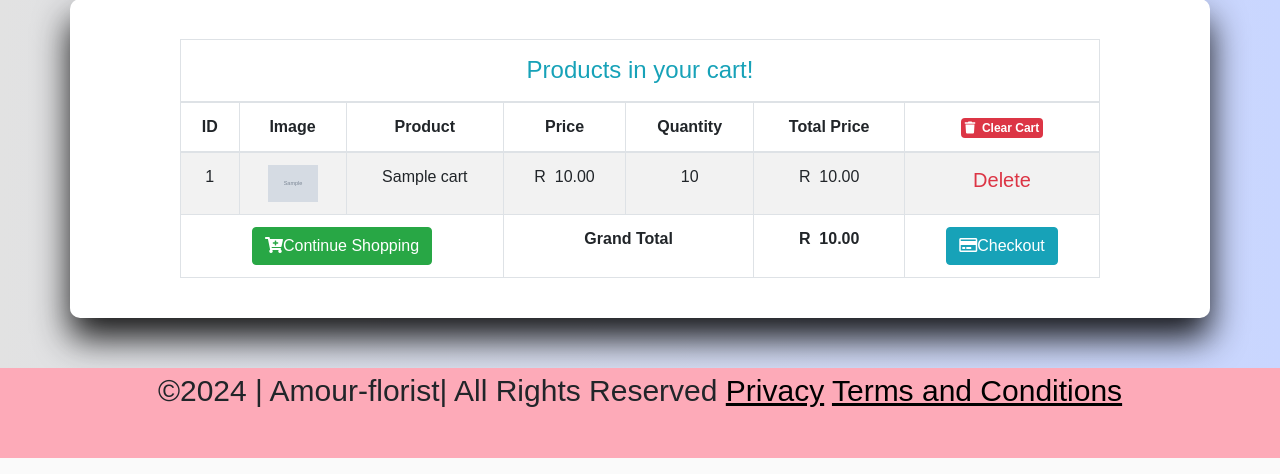
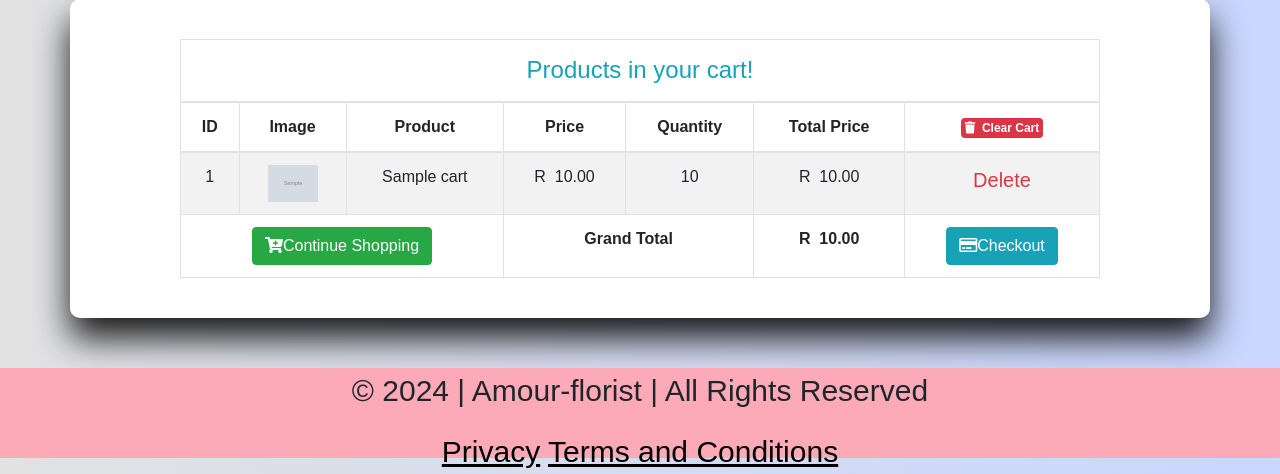
Before and after one commit to azraadawood/flowerstore, a PHP site: page /cart.php in a window 1280 px wide. Shown: the part 451-925 px from the top of the page. Run offline with PHP 8.4, Linux system fonts and the light colour scheme; tables that the repository leaves empty or names only in its code hold one stand-in row (values such as "Sample post"); grey boxes marked "Sample" are stand-in pictures; some libraries are stand-ins or nearby versions.

Commit message:
cart.php

```diff
--- a/cart.php
+++ b/cart.php
@@ -1,6 +1,6 @@
 <?php
 session_start();
-  require 'config.php';
+require 'config.php'; // Include your database connection
 ?>
 
 <!DOCTYPE html>
@@ -13,8 +13,8 @@
   <meta name="viewport" content="width=device-width, initial-scale=1, shrink-to-fit=no">
   <title>Shopping Cart System</title>
   <link rel="stylesheet" href="style.css">
-  <link rel='stylesheet' href='https://cdnjs.cloudflare.com/ajax/libs/twitter-bootstrap/4.5.2/css/bootstrap.min.css' />
-  <link rel='stylesheet' href='https://cdnjs.cloudflare.com/ajax/libs/font-awesome/5.9.0/css/all.min.css' />
+  <link rel="stylesheet" href="https://cdnjs.cloudflare.com/ajax/libs/twitter-bootstrap/4.5.2/css/bootstrap.min.css">
+  <link rel="stylesheet" href="https://cdnjs.cloudflare.com/ajax/libs/font-awesome/5.9.0/css/all.min.css">
 </head>
 
 <body>
@@ -29,7 +29,6 @@
       </div>
     </div>
   </header>
-
 
   <nav class="navbar navbar-expand-md">
     <a class="navbar-brand" href="index.php"> <i class="fas fa-seedling"></i> Amour Florist</a>
@@ -64,10 +63,6 @@
     </div>
   </nav>
 
-
-
-
-
   <div class="container">
     <div class="row justify-content-center">
       <div class="col-lg-10">
@@ -75,18 +70,19 @@
                                 echo $_SESSION['showAlert'];
                               } else {
                                 echo 'none';
-        } unset($_SESSION['showAlert']); ?>" class="alert alert-success alert-dismissible mt-3">
+                              }
+                              unset($_SESSION['showAlert']); ?>" class="alert alert-success alert-dismissible mt-3">
           <button type="button" class="close" data-dismiss="alert">&times;</button>
           <strong><?php if (isset($_SESSION['message'])) {
                       echo $_SESSION['message'];
-          } unset($_SESSION['message']); ?></strong>
+                    }
+                    unset($_SESSION['message']); ?></strong>
         </div>
         <div class="table-responsive mt-3">
           <table class="table table-bordered table-striped text-center">
             <thead>
               <tr>
                 <td colspan="7">
-
                   <h4 class="text-center text-info m-1">Products in your cart!</h4>
                 </td>
               </tr>
@@ -108,16 +104,15 @@
               $stmt->execute();
               $result = $stmt->get_result();
               $grand_total = 0;
-                while ($row = $result->fetch_assoc()):
-              ?> <div class="Product">
+              while ($row = $result->fetch_assoc()) :
+              ?>
                 <tr>
-
                   <td><?= $row['id'] ?></td>
                   <td><img src="image/<?= $row['product_image'] ?>" width="50"></td>
                   <td><?= $row['product_name'] ?></td>
-                                <td><i class="fas fa-rand-sign"></i>&#82;&nbsp;&nbsp;<?= number_format($row['product_price'],2); ?></td>
+                  <td>&#82;&nbsp;&nbsp;<?= number_format($row['product_price'], 2); ?></td>
                   <td><?= $row['qty'] ?></td>
-                                <td><i class="&#82"></i>&#82;&nbsp;&nbsp;<?= number_format($row['total_price'],2); ?></td>
+                  <td>&#82;&nbsp;&nbsp;<?= number_format($row['total_price'], 2); ?></td>
                   <td>
                     <a href="action.php?remove=<?= $row['id'] ?>" class="text-danger lead" onclick="return confirm('Are you sure want to remove this item?');">Delete</i></a>
                   </td>
@@ -125,15 +120,13 @@
                 <?php $grand_total += $row['total_price']; ?>
               <?php endwhile; ?>
               <tr>
-                            </div>
                 <td colspan="3">
-                  <a href="index.php" class="btn btn-success"><i class="fas fa-cart-plus"></i>Continue
-                    Shopping</a>
+                  <a href="index.php" class="btn btn-success"><i class="fas fa-cart-plus"></i>Continue Shopping</a>
                 </td>
                 <td colspan="2"><b>Grand Total</b></td>
-                <td><b>&#82;&nbsp;&nbsp;<?= number_format($grand_total,2); ?></b></td>
+                <td><b>&#82;&nbsp;&nbsp;<?= number_format($grand_total, 2); ?></b></td>
                 <td>
-                  <a href="sign_in.php" class="btn btn-info <?= ($grand_total > 1) ? '' : 'disabled'; ?>"><i class="far fa-credit-card"></i>Checkout</a>
+                  <a href="sign_in.php" class="btn btn-info <?= ($grand_total > 0) ? '' : 'disabled'; ?>"><i class="far fa-credit-card"></i>Checkout</a>
                 </td>
               </tr>
             </tbody>
@@ -143,18 +136,16 @@
     </div>
   </div>
 
-  <script src='https://cdnjs.cloudflare.com/ajax/libs/jquery/3.5.1/jquery.min.js'></script>
-  <script src='https://cdnjs.cloudflare.com/ajax/libs/twitter-bootstrap/4.5.2/js/bootstrap.min.js'></script>
-
+  <script src="https://cdnjs.cloudflare.com/ajax/libs/jquery/3.5.1/jquery.min.js"></script>
+  <script src="https://cdnjs.cloudflare.com/ajax/libs/twitter-bootstrap/4.5.2/js/bootstrap.min.js"></script>
   <script src="script.js"></script>
 
   <footer>
-    <h10>  ©2024 | Amour-florist| All Rights Reserved </h10>
-
-            <a href="privacy.php" >Privacy</a>
+    <p>© 2024 | Amour-florist | All Rights Reserved</p>
+    <a href="privacy.php">Privacy</a>
     <a href="termsandconditions.php">Terms and Conditions</a>
   </footer>
 
-            <?php include 'config.php'; ?>
 </body>
+
 </html>
```
Lines whose indentation alone changed are shown as unchanged.
